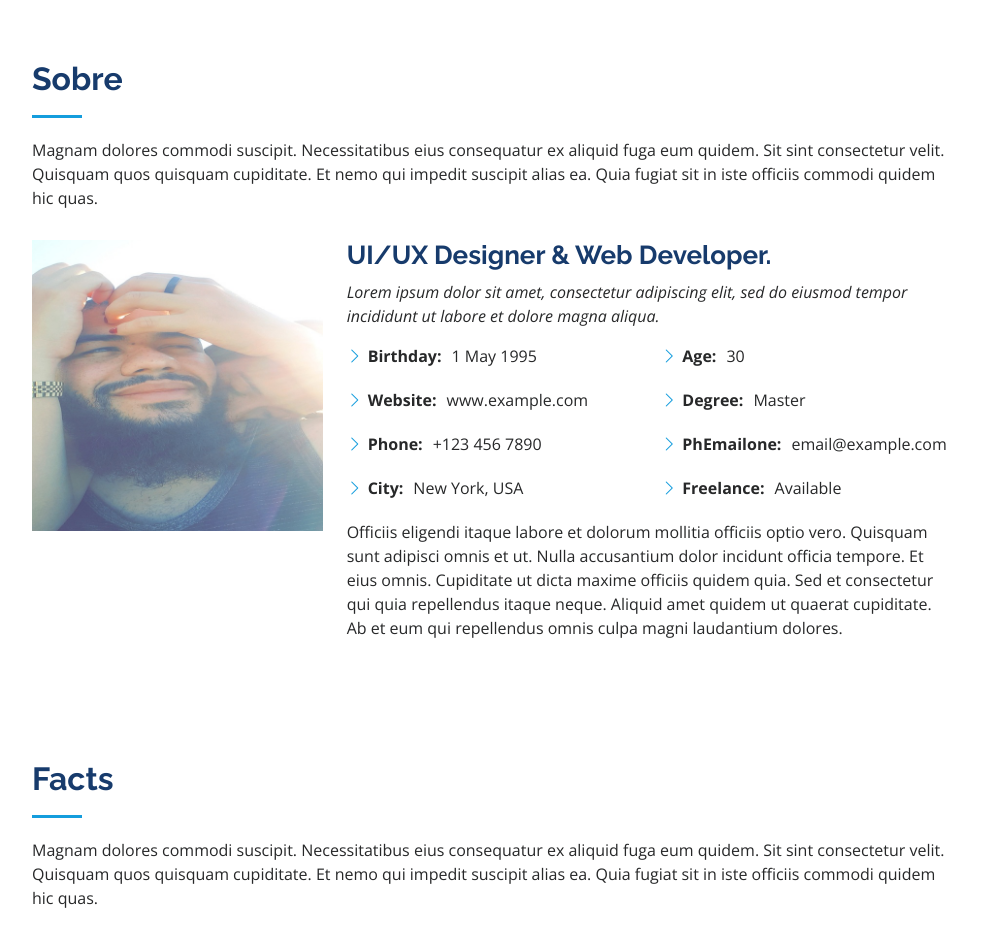
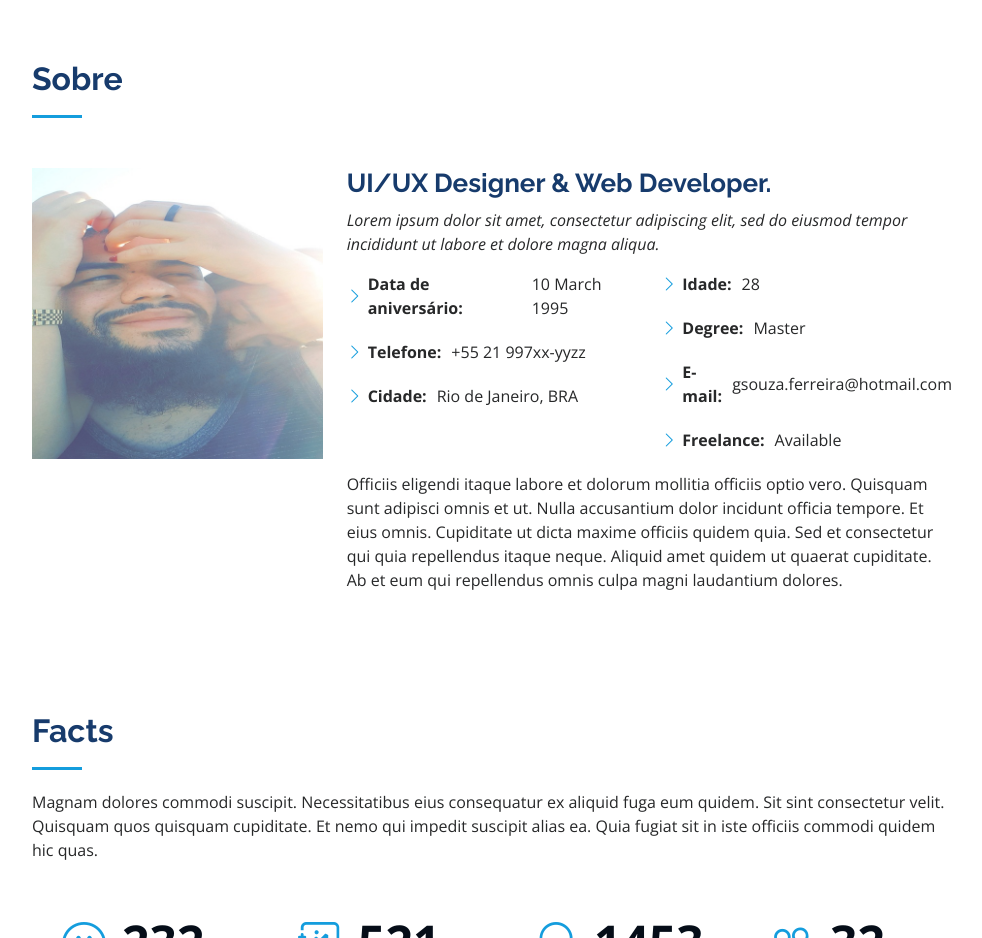
Before and after one commit to souzaimoveis/portfolio, a plain HTML site: page index.html in a window 1280 px wide. Shown: the part 800-1738 px from the top of the page, without its empty margins (298-1280 px from the left). Drawn offline with nearby package versions, Linux system fonts and the light colour scheme.

Commit message:
Atualização da seção Sobre

```diff
--- a/index.html
+++ b/index.html
@@ -85,7 +85,6 @@
 
         <div class="section-title">
           <h2>Sobre</h2>
-          <p>Magnam dolores commodi suscipit. Necessitatibus eius consequatur ex aliquid fuga eum quidem. Sit sint consectetur velit. Quisquam quos quisquam cupiditate. Et nemo qui impedit suscipit alias ea. Quia fugiat sit in iste officiis commodi quidem hic quas.</p>
         </div>
 
         <div class="row">
@@ -101,17 +100,16 @@
             <div class="row">
               <div class="col-lg-6">
                 <ul>
-                  <li><i class="bi bi-chevron-right"></i> <strong>Birthday:</strong> <span>1 May 1995</span></li>
-                  <li><i class="bi bi-chevron-right"></i> <strong>Website:</strong> <span>www.example.com</span></li>
-                  <li><i class="bi bi-chevron-right"></i> <strong>Phone:</strong> <span>+123 456 7890</span></li>
-                  <li><i class="bi bi-chevron-right"></i> <strong>City:</strong> <span>New York, USA</span></li>
+                  <li><i class="bi bi-chevron-right"></i> <strong>Data de aniversário:</strong> <span>10 March 1995</span></li>
+                  <li><i class="bi bi-chevron-right"></i> <strong>Telefone:</strong> <span>+55 21 997xx-yyzz</span></li>
+                  <li><i class="bi bi-chevron-right"></i> <strong>Cidade:</strong> <span>Rio de Janeiro, BRA</span></li>
                 </ul>
               </div>
               <div class="col-lg-6">
                 <ul>
-                  <li><i class="bi bi-chevron-right"></i> <strong>Age:</strong> <span>30</span></li>
+                  <li><i class="bi bi-chevron-right"></i> <strong>Idade:</strong> <span>28</span></li>
                   <li><i class="bi bi-chevron-right"></i> <strong>Degree:</strong> <span>Master</span></li>
-                  <li><i class="bi bi-chevron-right"></i> <strong>PhEmailone:</strong> <span>email@example.com</span></li>
+                  <li><i class="bi bi-chevron-right"></i> <strong>E-mail:</strong> <span>gsouza.ferreira@hotmail.com</span></li>
                   <li><i class="bi bi-chevron-right"></i> <strong>Freelance:</strong> <span>Available</span></li>
                 </ul>
               </div>
```
